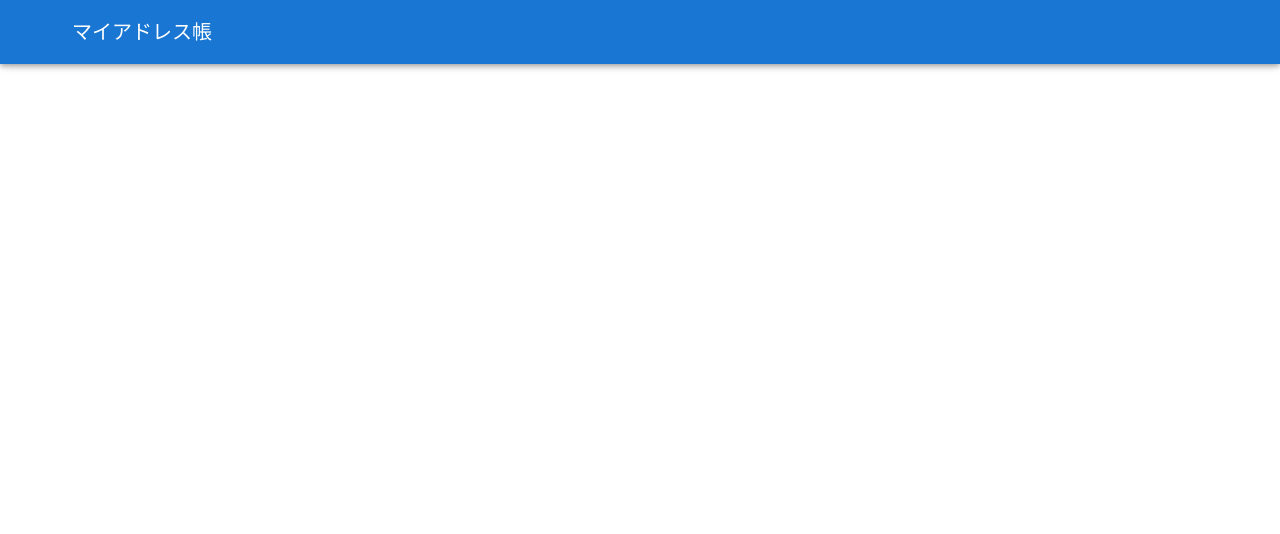
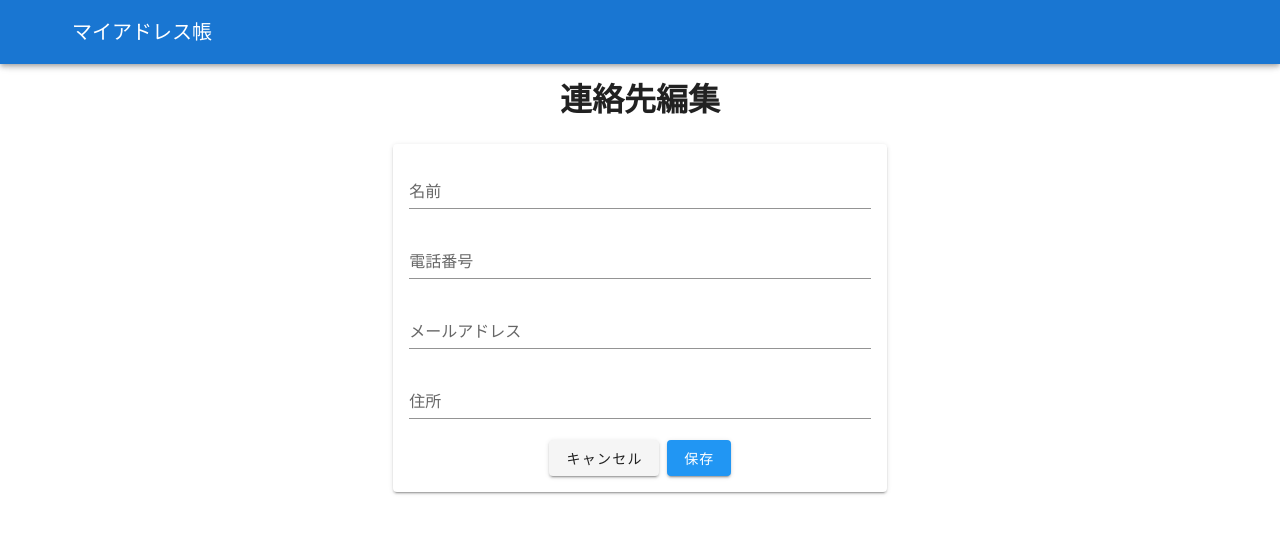
Before and after one commit to kewpie134134/vuejs-firebase-tutorial, a Vue app: page /addresses/1/edit in a window 1280 px wide. Shown: the top 534 px of the page. Built offline with nearby package versions, Linux system fonts and the light colour scheme; the HTML template or start-up script is replaced by a standard one.

Commit message:
make address form by vuex and vutify

```diff
--- a/src/router/index.js
+++ b/src/router/index.js
@@ -2,6 +2,7 @@ import Vue from "vue";
 import VueRouter from "vue-router";
 import Home from "../views/Home.vue";
 import Addresses from "../views/Addresses.vue";
+import AddressForm from "../views/AddressForm.vue";
 
 Vue.use(VueRouter);
 
@@ -15,6 +16,13 @@ const routes = [
     path: "/addresses",
     name: "Addresses",
     component: Addresses,
+  },
+  {
+    // :address_id?にはidなどのパラメータが入る(例: 1, 50 など)
+    // :address_id?に数字がない場合は、新規作成となるように実装する
+    path: "/addresses/:address_id?/edit",
+    name: "Address_edit",
+    component: AddressForm,
   },
   {
     path: "/about",
--- /dev/null
+++ b/src/views/AddressForm.vue
@@ -0,0 +1,49 @@
+<template>
+  <v-container text-xs-center>
+    <v-layout row wrap justify-center>
+      <v-flex xs12 class="text-center">
+        <h1>連絡先編集</h1>
+      </v-flex>
+
+      <v-flex xs5 mt-5>
+        <v-card>
+          <v-card-text>
+            <v-form>
+              <v-text-field v-model="address.name" label="名前"></v-text-field>
+              <v-text-field
+                v-model="address.tel"
+                label="電話番号"
+              ></v-text-field>
+              <v-text-field
+                v-model="address.email"
+                label="メールアドレス"
+              ></v-text-field>
+              <v-text-field
+                v-model="address.address"
+                label="住所"
+              ></v-text-field>
+              <div class="text-center">
+                <!-- $routerでrouterオブジェクトにアクセス可能 -->
+                <!-- push関数でページ遷移が可能 -->
+                <v-btn @click="$router.push({ name: 'Addresses' })"
+                  >キャンセル</v-btn
+                >
+                <v-btn color="info" class="ml-2">保存</v-btn>
+              </div>
+            </v-form>
+          </v-card-text>
+        </v-card>
+      </v-flex>
+    </v-layout>
+  </v-container>
+</template>
+
+<script>
+export default {
+  data() {
+    return {
+      address: {},
+    };
+  },
+};
+</script>
--- a/src/views/Addresses.vue
+++ b/src/views/Addresses.vue
@@ -3,6 +3,14 @@
     <v-layout row wrap>
       <v-flex xs12>
         <h1>連絡先一覧</h1>
+      </v-flex>
+
+      <v-flex xs12 mt-5 text-xs-right>
+        <router-link :to="{ name: 'Address_edit' }">
+          <v-btn color="info">
+            連絡先追加
+          </v-btn>
+        </router-link>
       </v-flex>
 
       <v-flex xs12 mt-5 justify-center>
```
